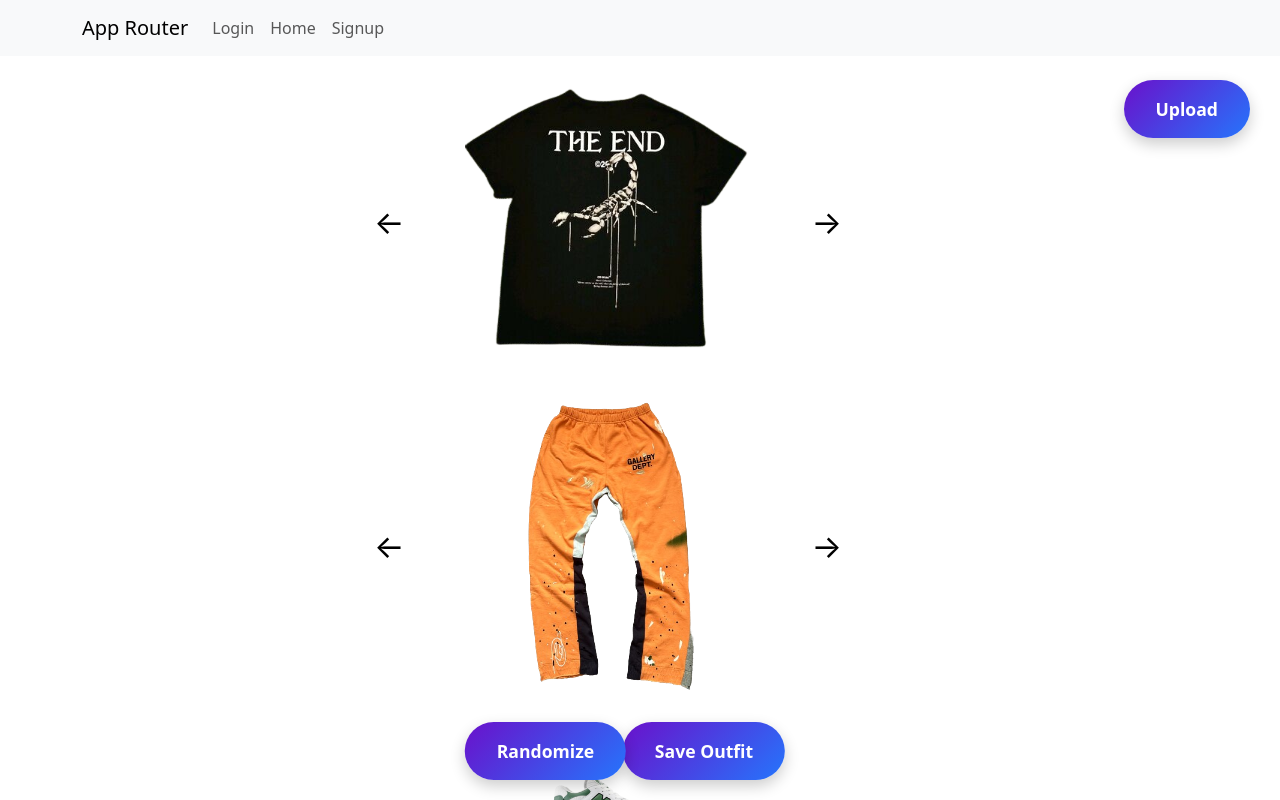
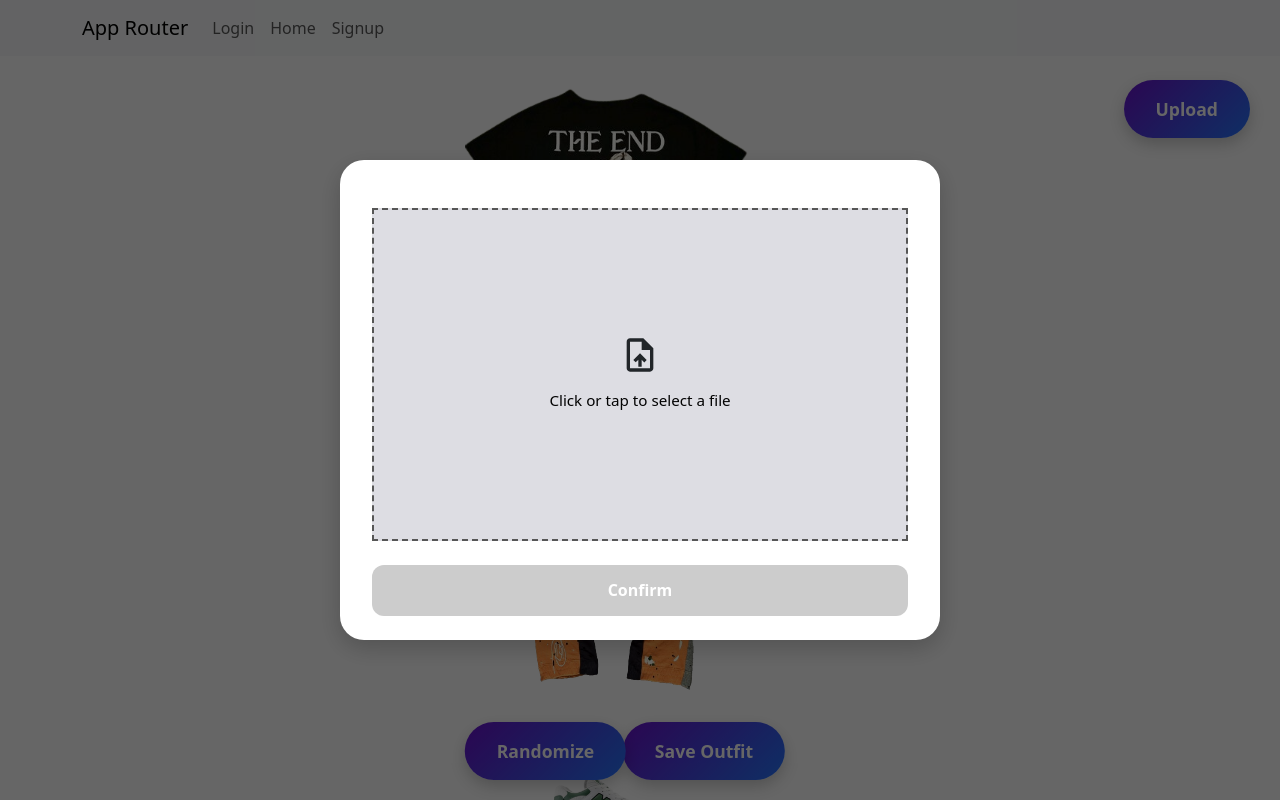
Before and after one commit to Ritz963/p-project, a React (Create React App) app in the folder front-end/: page /home in a window 1280 px wide. Both pictures are taken after a click on the button "Upload". Built offline with nearby package versions, Linux system fonts and the light colour scheme.

Commit message:
Made modal

```diff
--- a/front-end/src/Components/ActionButtons.js
+++ b/front-end/src/Components/ActionButtons.js
@@ -1,11 +1,13 @@
 import React from 'react';
 
-const ActionButtons = () => {
+const ActionButtons = ({ onUploadClick }) => {
   return (
     <div className="action-buttons">
       <button className="action-btn save-btn">Save Outfit</button>
       <button className="action-btn randomize-btn">Randomize</button>
-      <button className="action-btn upload-btn">Upload</button>
+      <button className="action-btn upload-btn" onClick={onUploadClick}>
+        Upload
+      </button>
     </div>
   );
 };
--- /dev/null
+++ b/front-end/src/Components/UploadModal.js
@@ -0,0 +1,83 @@
+import React, { useState, useRef, useEffect } from 'react';
+import { MdOutlineUploadFile } from "react-icons/md";
+
+
+const UploadModal = ({ isOpen, onClose, onUpload }) => {
+  const [file, setFile] = useState(null);
+  const [previewUrl, setPreviewUrl] = useState(null);
+  const fileInputRef = useRef(null);
+
+  // Whenever `file` changes, generate (or revoke) the preview URL
+  useEffect(() => {
+    if (!file) {
+      setPreviewUrl(null);
+      return;
+    }
+    const url = URL.createObjectURL(file);
+    setPreviewUrl(url);
+
+    // cleanup when component unmounts or file changes
+    return () => URL.revokeObjectURL(url);
+  }, [file]);
+
+  const handleAreaClick = () => {
+    fileInputRef.current && fileInputRef.current.click();
+  };
+
+  const handleFileChange = (e) => {
+    const selected = e.target.files[0];
+    if (selected && (selected.type === 'image/jpeg' || selected.type === 'image/png')) {
+      setFile(selected);
+    } else {
+      // you could show an error here if you like
+      setFile(null);
+    }
+  };
+
+  const handleConfirm = () => {
+    if (file) {
+      onUpload(file);
+      setFile(null);
+      onClose();
+    }
+  };
+
+  if (!isOpen) return null;
+
+  return (
+    <div className="upload-modal" onClick={onClose}>
+      <div className="modal-content" onClick={e => e.stopPropagation()}>
+        {/* Upload Area */}
+        <div className="upload-area" onClick={handleAreaClick}>
+          {previewUrl
+            ? <img src={previewUrl} alt="Preview" className="preview-image" />
+            : <>
+                <span className="upload-icon"><MdOutlineUploadFile /></span>
+                <p className="upload-text">Click or tap to select a file</p>
+              </>
+          }
+        </div>
+
+        {/* Hidden File Input */}
+        <input
+          type="file"
+          accept=".jpg,.jpeg,.png"
+          ref={fileInputRef}
+          onChange={handleFileChange}
+          style={{ display: 'none' }}
+        />
+
+        {/* Confirm Button */}
+        <button
+          className="confirm-btn"
+          onClick={handleConfirm}
+          disabled={!file}
+        >
+          Confirm
+        </button>
+      </div>
+    </div>
+  );
+};
+
+export default UploadModal;
--- a/front-end/src/Pages/Home.js
+++ b/front-end/src/Pages/Home.js
@@ -1,24 +1,46 @@
-import React from 'react';
+import React, { useState, useEffect } from 'react';
 import Navigation from '../Components/Navigation';
-import '../css/App.css';
 import ClosetCarousels from '../Components/ClosetCarousels';
 import ActionButtons from '../Components/ActionButtons';
+import UploadModal from '../Components/UploadModal';
+import Cursor from '../Components/cursor';
+import '../css/App.css';
 
 function Home() {
+  const [isModalOpen, setIsModalOpen] = useState(false);
+
+  const handleUploadClick = () => {
+    setIsModalOpen(true);
+  };
+
+  const handleModalClose = () => {
+    setIsModalOpen(false);
+  };
+
+  const handleFileUpload = (file) => {
+    console.log('File uploaded:', file);
+    // Add your file upload logic here
+  };
+
+  useEffect(() => {
+    const cursor = new Cursor(document.querySelector('.cursor'));
+  }, []);
+
   return (
     <div className="app-container">
-
-
       <Navigation />
-
-
       <svg className="cursor" width="80" height="80" viewBox="0 0 80 80">
         <circle className="cursor__inner" cx="40" cy="40" r="20" />
       </svg>
       <div className="main-content">
         <ClosetCarousels />
-        <ActionButtons />
+        <ActionButtons onUploadClick={handleUploadClick} />
       </div>
+      <UploadModal
+        isOpen={isModalOpen}
+        onClose={handleModalClose}
+        onUpload={handleFileUpload}
+      />
     </div>
   );
 }
--- a/front-end/src/css/App.css
+++ b/front-end/src/css/App.css
@@ -13,6 +13,9 @@
   flex-direction: column;
   height: 100vh;
   overflow: hidden;
+  --cursor-stroke: #6b5537;
+  --cursor-fill: none;
+  --cursor-stroke-width: 2px;
 }
 
 /* Main content area */
@@ -556,3 +559,115 @@
   }
 
 }
+
+/*
+***********
+***********
+MODAL STUFF
+***********
+***********
+*/
+
+/* Overlay */
+.upload-modal {
+  position: fixed;
+  top: 0;
+  left: 0;
+  width: 100%;
+  height: 100%;
+  background: rgba(0, 0, 0, 0.6); /* darker screen behind */
+  display: flex;
+  justify-content: center;
+  align-items: center;
+  z-index: 1000;
+}
+
+/* Modal Box */
+.upload-modal .modal-content {
+  position: relative;
+  width: 80%;            /* 80% of viewport width */
+  max-width: 600px;      /* no wider than 600px */
+  min-height: 60vh;      /* at least 60% of viewport height */
+  padding: 3rem 2rem 1.5rem; /* extra top padding for the close button */
+  border-radius: 24px;
+  background: #fff;
+  box-shadow: 0 8px 24px rgba(0, 0, 0, 0.2);
+  display: flex;
+  flex-direction: column;
+}
+
+/* Close “X” */
+.close-btn {
+  position: absolute;
+  top: 16px;
+  right: 16px;
+  width: 32px;
+  height: 32px;
+  background: linear-gradient(135deg, #6436ed, #339af0);
+  color: #fff;          /* white “X” */
+  border: none;
+  border-radius: 50%;   /* circle */
+  font-size: 1.2rem;
+  line-height: 32px;    /* vertically center the text */
+  text-align: center;
+  cursor: pointer;
+  z-index: 10;
+}
+
+/* Upload Area */
+.upload-area {
+  width: 100%;
+  height: 200px;
+  background: #dddde3;
+  border: 2px dashed #565656;
+  display: flex;
+  flex-direction: column;
+  justify-content: center;
+  align-items: center;
+  cursor: pointer;
+  flex: 1;               /* fill available vertical space */
+  margin-bottom: 1.5rem;
+  overflow: hidden; /* ensure the preview doesn’t overflow */
+
+}
+
+.upload-icon {
+  font-size: 2.5rem;
+  margin-bottom: 0.5rem;
+}
+
+.upload-text {
+  color: #030303;
+  font-size: 0.95rem;
+}
+
+/* Confirm Button */
+.confirm-btn {
+  margin-top: auto;      /* push it to the bottom of the flex container */
+  width: 100%;
+  padding: 0.85rem;
+  background: linear-gradient(135deg, #a9a7a7ab, #c2b1b1);
+  color: #fff;
+  border: none;
+  border-radius: 12px;
+  font-size: 1rem;
+  font-weight: 600;
+  cursor: pointer;
+  transition: background 0.2s ease;
+}
+
+.confirm-btn:disabled {
+  background: #ccc;
+  cursor: not-allowed;
+}
+
+.confirm-btn:not(:disabled):hover {
+  background: #0056b3;
+}
+
+.upload-area .preview-image {
+  max-width: 100%;
+  max-height: 100%;
+  object-fit: contain;
+  border-radius: 8px;
+}
```
